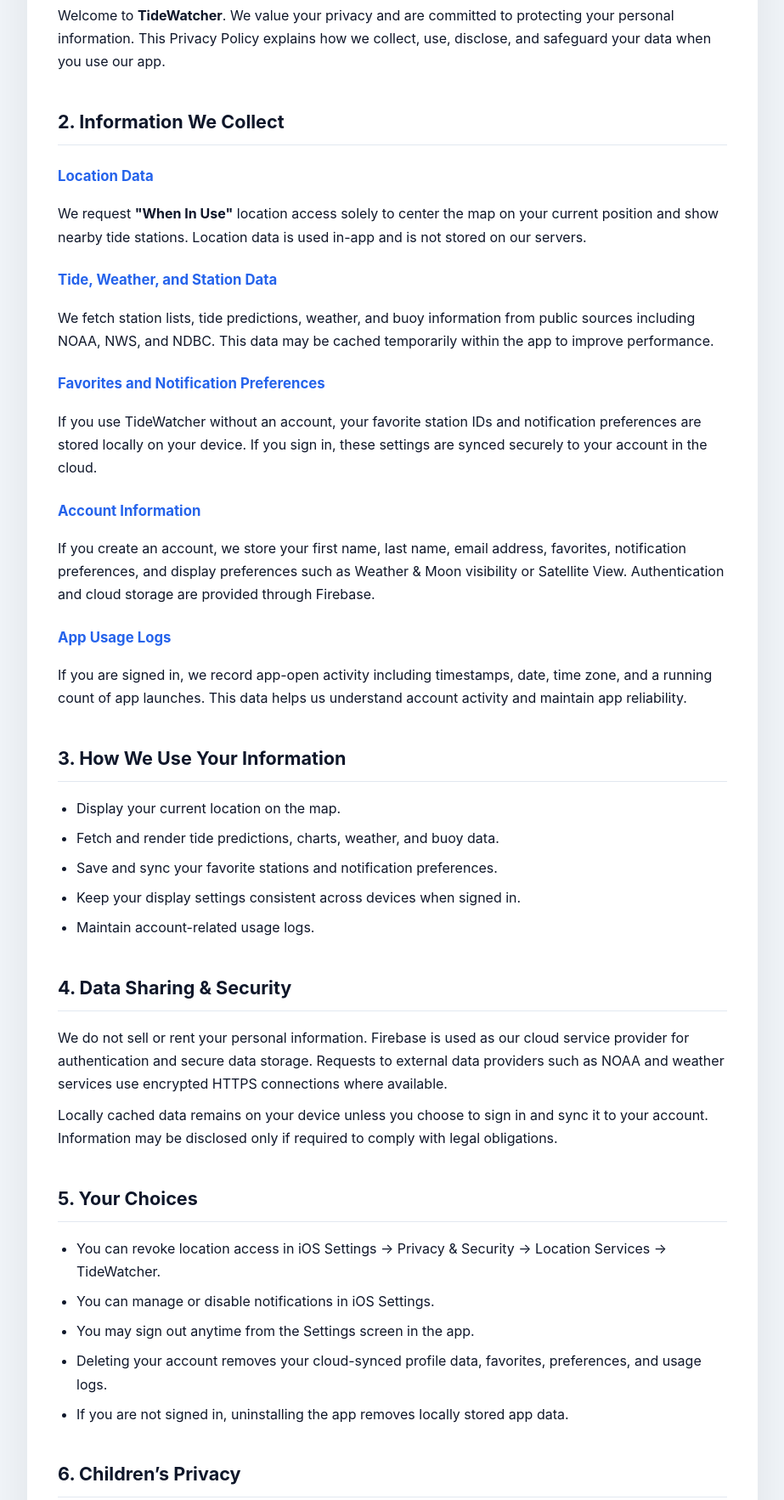
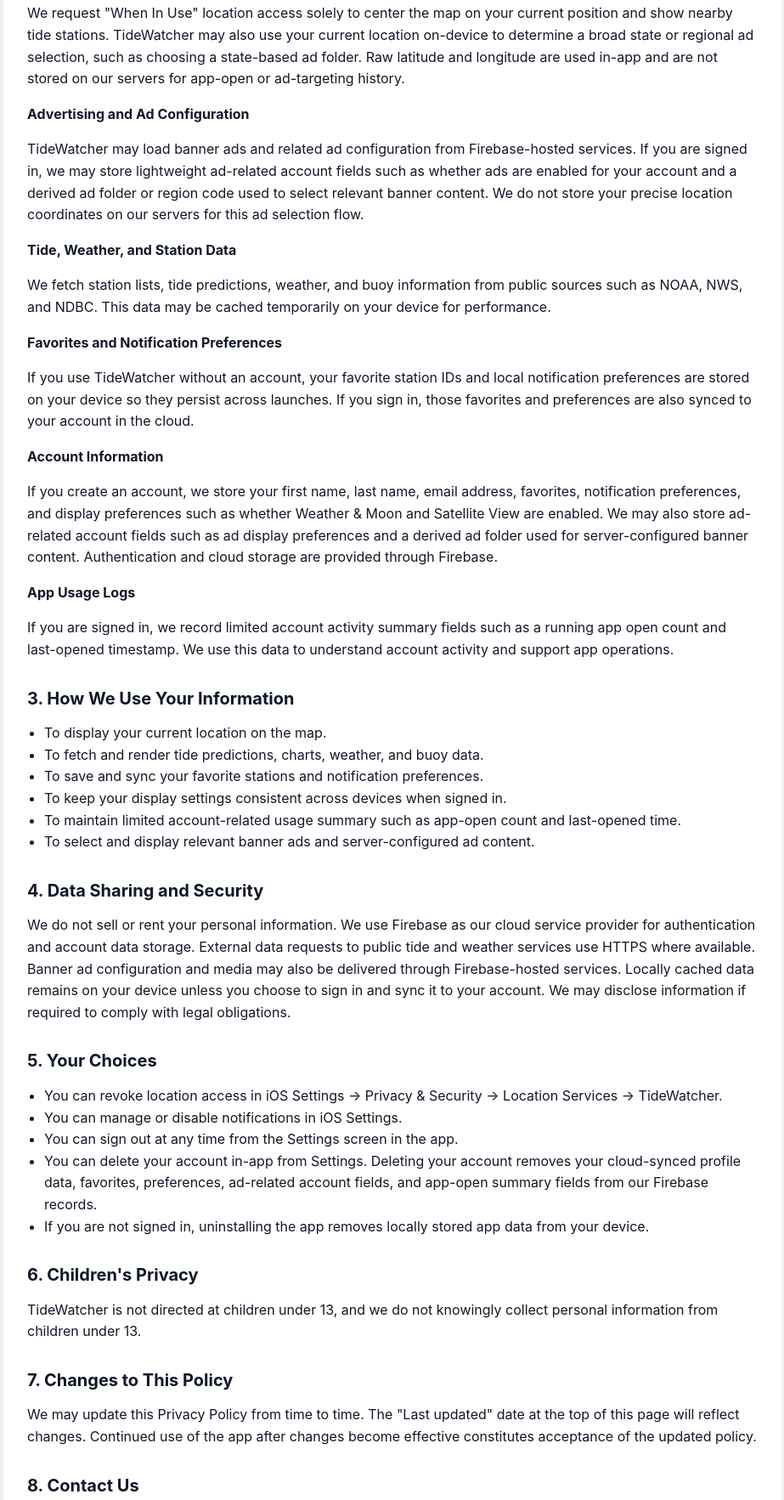
Before and after one commit to Wsbennett/TideWatcher, a plain HTML site: page index.html in a window 1280 px wide. Shown: the part 392-2157 px from the top of the page at 85% size, without its empty margins (178-1101 px from the left). Drawn offline with Linux system fonts and the light colour scheme.

Commit message:
Update index.html

```diff
--- a/index.html
+++ b/index.html
@@ -1,220 +1,175 @@
 <!DOCTYPE html>
 <html lang="en">
 <head>
-  <meta charset="UTF-8" />
-  <meta name="viewport" content="width=device-width, initial-scale=1" />
-  <title>Privacy Policy • TideWatcher</title>
-
+  <meta charset="UTF-8">
+  <meta name="viewport" content="width=device-width, initial-scale=1">
+  <title>Privacy Policy for TideWatcher</title>
   <style>
-    :root {
-      --bg: #f1f5f9;
-      --card: #ffffff;
-      --text: #0f172a;
-      --muted: #64748b;
-      --accent: #0ea5e9;
-      --accent2: #2563eb;
-      --border: #e2e8f0;
+    body {
+      margin: 0;
+      padding: 40px 20px 56px;
+      font-family: -apple-system, BlinkMacSystemFont, "Segoe UI", sans-serif;
+      line-height: 1.6;
+      color: #111827;
+      background: #f8fafc;
     }
 
-    * { box-sizing: border-box; }
-
-    body {
-      margin: 0;
-      font-family: -apple-system, BlinkMacSystemFont, "Segoe UI", Roboto, Helvetica, Arial, sans-serif;
-      background: var(--bg);
-      color: var(--text);
-      line-height: 1.7;
+    main {
+      max-width: 860px;
+      margin: 0 auto;
+      background: #ffffff;
+      border-radius: 20px;
+      padding: 32px 28px;
+      box-shadow: 0 18px 60px rgba(15, 23, 42, 0.08);
     }
 
-    .header {
-      background: linear-gradient(135deg, #0ea5e9, #2563eb);
-      color: white;
-      padding: 80px 20px 60px;
-      text-align: center;
+    h1, h2 {
+      line-height: 1.2;
+      color: #0f172a;
     }
 
-    .header h1 {
-      margin: 0;
-      font-size: 2.6rem;
-      font-weight: 700;
-      letter-spacing: -0.02em;
-    }
-
-    .header p {
-      margin-top: 10px;
-      opacity: 0.9;
-    }
-
-    .container {
-      max-width: 900px;
-      margin: -40px auto 80px;
-      padding: 0 20px;
-    }
-
-    .card {
-      background: var(--card);
-      border-radius: 20px;
-      padding: 40px 36px;
-      box-shadow: 0 20px 60px rgba(0, 0, 0, 0.08);
+    h1 {
+      margin-top: 0;
+      font-size: 2rem;
     }
 
     h2 {
-      margin-top: 2.4rem;
-      font-size: 1.35rem;
-      border-bottom: 1px solid var(--border);
-      padding-bottom: 8px;
+      margin-top: 2rem;
+      font-size: 1.25rem;
     }
 
-    h3 {
-      margin-top: 1.4rem;
-      font-size: 1.05rem;
-      color: var(--accent2);
+    p, li {
+      font-size: 1rem;
     }
 
-    p { margin: 10px 0; }
-
     ul {
-      margin-top: 10px;
-      padding-left: 22px;
+      padding-left: 1.25rem;
     }
 
-    li { margin-bottom: 8px; }
-
     .updated {
-      color: var(--muted);
+      color: #475569;
       font-weight: 600;
-      margin-bottom: 10px;
-    }
-
-    a {
-      color: var(--accent2);
-      text-decoration: none;
-      font-weight: 500;
-    }
-
-    a:hover { text-decoration: underline; }
-
-    .footer {
-      text-align: center;
-      color: var(--muted);
-      font-size: 0.9rem;
-      margin-top: 40px;
-    }
-
-    @media (max-width: 640px) {
-      .header h1 { font-size: 2rem; }
-      .card { padding: 28px 22px; }
     }
   </style>
 </head>
-
 <body>
-
-  <div class="header">
-    <h1>TideWatcher Privacy Policy</h1>
-    <p>Transparent privacy for coastal data and tide predictions</p>
-  </div>
-
-  <div class="container">
-    <div class="card">
-
+  <main>
+    <h1>Privacy Policy for TideWatcher</h1>
     <p class="updated">Last updated: March 20, 2026</p>
 
     <h2>1. Introduction</h2>
     <p>
-        Welcome to <strong>TideWatcher</strong>. We value your privacy and are committed to protecting your
-        personal information. This Privacy Policy explains how we collect, use, disclose, and safeguard your
+      Welcome to TideWatcher. We value your privacy and are committed to protecting your personal
+      information. This Privacy Policy explains how we collect, use, disclose, and safeguard your
       data when you use our app.
     </p>
 
     <h2>2. Information We Collect</h2>
-
-      <h3>Location Data</h3>
+    <p><strong>Location Data</strong></p>
     <p>
-        We request <strong>"When In Use"</strong> location access solely to center the map on your current
-        position and show nearby tide stations. Location data is used in-app and is not stored on our servers.
+      We request "When In Use" location access solely to center the map on your current position
+      and show nearby tide stations. TideWatcher may also use your current location on-device to
+      determine a broad state or regional ad selection, such as choosing a state-based ad folder.
+      Raw latitude and longitude are used in-app and are not stored on our servers for app-open or
+      ad-targeting history.
     </p>
 
-      <h3>Tide, Weather, and Station Data</h3>
+    <p><strong>Advertising and Ad Configuration</strong></p>
     <p>
-        We fetch station lists, tide predictions, weather, and buoy information from public sources including
-        NOAA, NWS, and NDBC. This data may be cached temporarily within the app to improve performance.
+      TideWatcher may load banner ads and related ad configuration from Firebase-hosted services.
+      If you are signed in, we may store lightweight ad-related account fields such as whether ads
+      are enabled for your account and a derived ad folder or region code used to select relevant
+      banner content. We do not store your precise location coordinates on our servers for this ad
+      selection flow.
     </p>
 
-      <h3>Favorites and Notification Preferences</h3>
+    <p><strong>Tide, Weather, and Station Data</strong></p>
     <p>
-        If you use TideWatcher without an account, your favorite station IDs and notification preferences are
-        stored locally on your device. If you sign in, these settings are synced securely to your account in
-        the cloud.
+      We fetch station lists, tide predictions, weather, and buoy information from public sources
+      such as NOAA, NWS, and NDBC. This data may be cached temporarily on your device for
+      performance.
     </p>
 
-      <h3>Account Information</h3>
+    <p><strong>Favorites and Notification Preferences</strong></p>
     <p>
-        If you create an account, we store your first name, last name, email address, favorites, notification
-        preferences, and display preferences such as Weather &amp; Moon visibility or Satellite View.
+      If you use TideWatcher without an account, your favorite station IDs and local notification
+      preferences are stored on your device so they persist across launches. If you sign in, those
+      favorites and preferences are also synced to your account in the cloud.
+    </p>
+
+    <p><strong>Account Information</strong></p>
+    <p>
+      If you create an account, we store your first name, last name, email address, favorites,
+      notification preferences, and display preferences such as whether Weather &amp; Moon and
+      Satellite View are enabled. We may also store ad-related account fields such as ad display
+      preferences and a derived ad folder used for server-configured banner content.
       Authentication and cloud storage are provided through Firebase.
     </p>
 
-      <h3>App Usage Logs</h3>
+    <p><strong>App Usage Logs</strong></p>
     <p>
-        If you are signed in, we record app-open activity including timestamps, date, time zone, and a running
-        count of app launches. This data helps us understand account activity and maintain app reliability.
+      If you are signed in, we record limited account activity summary fields such as a running
+      app open count and last-opened timestamp. We use this data to understand account activity
+      and support app operations.
     </p>
 
     <h2>3. How We Use Your Information</h2>
     <ul>
-        <li>Display your current location on the map.</li>
-        <li>Fetch and render tide predictions, charts, weather, and buoy data.</li>
-        <li>Save and sync your favorite stations and notification preferences.</li>
-        <li>Keep your display settings consistent across devices when signed in.</li>
-        <li>Maintain account-related usage logs.</li>
+      <li>To display your current location on the map.</li>
+      <li>To fetch and render tide predictions, charts, weather, and buoy data.</li>
+      <li>To save and sync your favorite stations and notification preferences.</li>
+      <li>To keep your display settings consistent across devices when signed in.</li>
+      <li>To maintain limited account-related usage summary such as app-open count and last-opened time.</li>
+      <li>To select and display relevant banner ads and server-configured ad content.</li>
     </ul>
 
-      <h2>4. Data Sharing &amp; Security</h2>
+    <h2>4. Data Sharing and Security</h2>
     <p>
-        We do not sell or rent your personal information. Firebase is used as our cloud service provider for
-        authentication and secure data storage. Requests to external data providers such as NOAA and weather
-        services use encrypted HTTPS connections where available.
-      </p>
-      <p>
-        Locally cached data remains on your device unless you choose to sign in and sync it to your account.
-        Information may be disclosed only if required to comply with legal obligations.
+      We do not sell or rent your personal information. We use Firebase as our cloud service
+      provider for authentication and account data storage. External data requests to public tide
+      and weather services use HTTPS where available. Banner ad configuration and media may also be
+      delivered through Firebase-hosted services. Locally cached data remains on your device unless
+      you choose to sign in and sync it to your account. We may disclose information if required to
+      comply with legal obligations.
     </p>
 
     <h2>5. Your Choices</h2>
     <ul>
-        <li>You can revoke location access in iOS Settings → Privacy &amp; Security → Location Services → TideWatcher.</li>
+      <li>
+        You can revoke location access in iOS Settings &rarr; Privacy &amp; Security &rarr;
+        Location Services &rarr; TideWatcher.
+      </li>
       <li>You can manage or disable notifications in iOS Settings.</li>
-        <li>You may sign out anytime from the Settings screen in the app.</li>
-        <li>Deleting your account removes your cloud-synced profile data, favorites, preferences, and usage logs.</li>
-        <li>If you are not signed in, uninstalling the app removes locally stored app data.</li>
+      <li>You can sign out at any time from the Settings screen in the app.</li>
+      <li>
+        You can delete your account in-app from Settings. Deleting your account removes your
+        cloud-synced profile data, favorites, preferences, ad-related account fields, and app-open
+        summary fields from our Firebase records.
+      </li>
+      <li>
+        If you are not signed in, uninstalling the app removes locally stored app data from your
+        device.
+      </li>
     </ul>
 
-      <h2>6. Children’s Privacy</h2>
+    <h2>6. Children's Privacy</h2>
     <p>
-        TideWatcher is not directed toward children under 13, and we do not knowingly collect personal
+      TideWatcher is not directed at children under 13, and we do not knowingly collect personal
       information from children under 13.
     </p>
 
     <h2>7. Changes to This Policy</h2>
     <p>
-        We may update this Privacy Policy occasionally. The "Last updated" date at the top of this page will
-        reflect the most recent revision. Continued use of the app after updates indicates acceptance of the
-        revised policy.
+      We may update this Privacy Policy from time to time. The "Last updated" date at the top of
+      this page will reflect changes. Continued use of the app after changes become effective
+      constitutes acceptance of the updated policy.
     </p>
 
     <h2>8. Contact Us</h2>
     <p>
-        If you have questions about this policy, please contact us at:<br />
+      If you have questions about this Privacy Policy, please contact:
       <a href="mailto:support@tidewatchapp.com">support@tidewatchapp.com</a>
     </p>
-
-      <div class="footer">
-        TideWatcher • Built for coastal awareness
-      </div>
-
-    </div>
-  </div>
-
+  </main>
 </body>
 </html>
```
Lines whose indentation alone changed are shown as unchanged.
